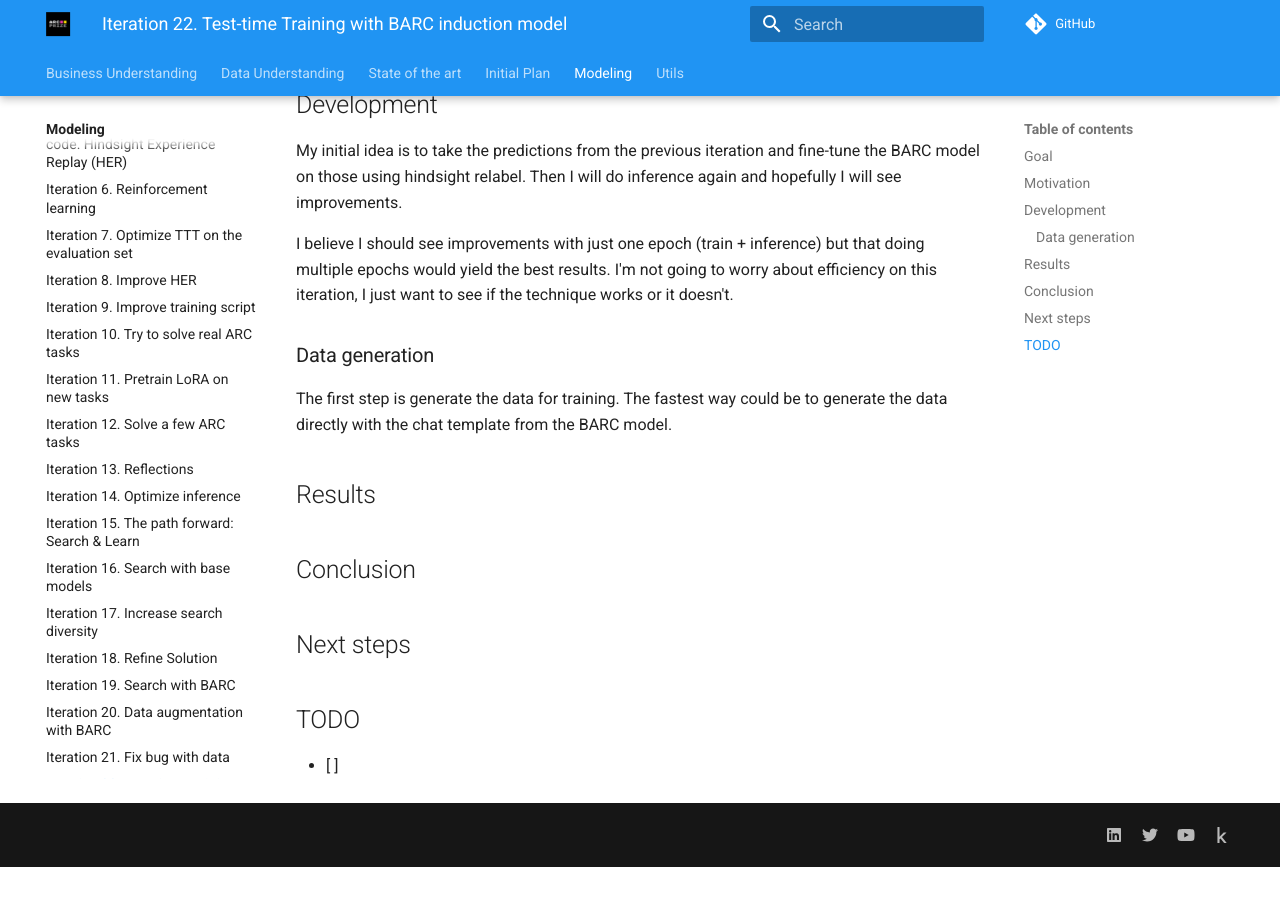
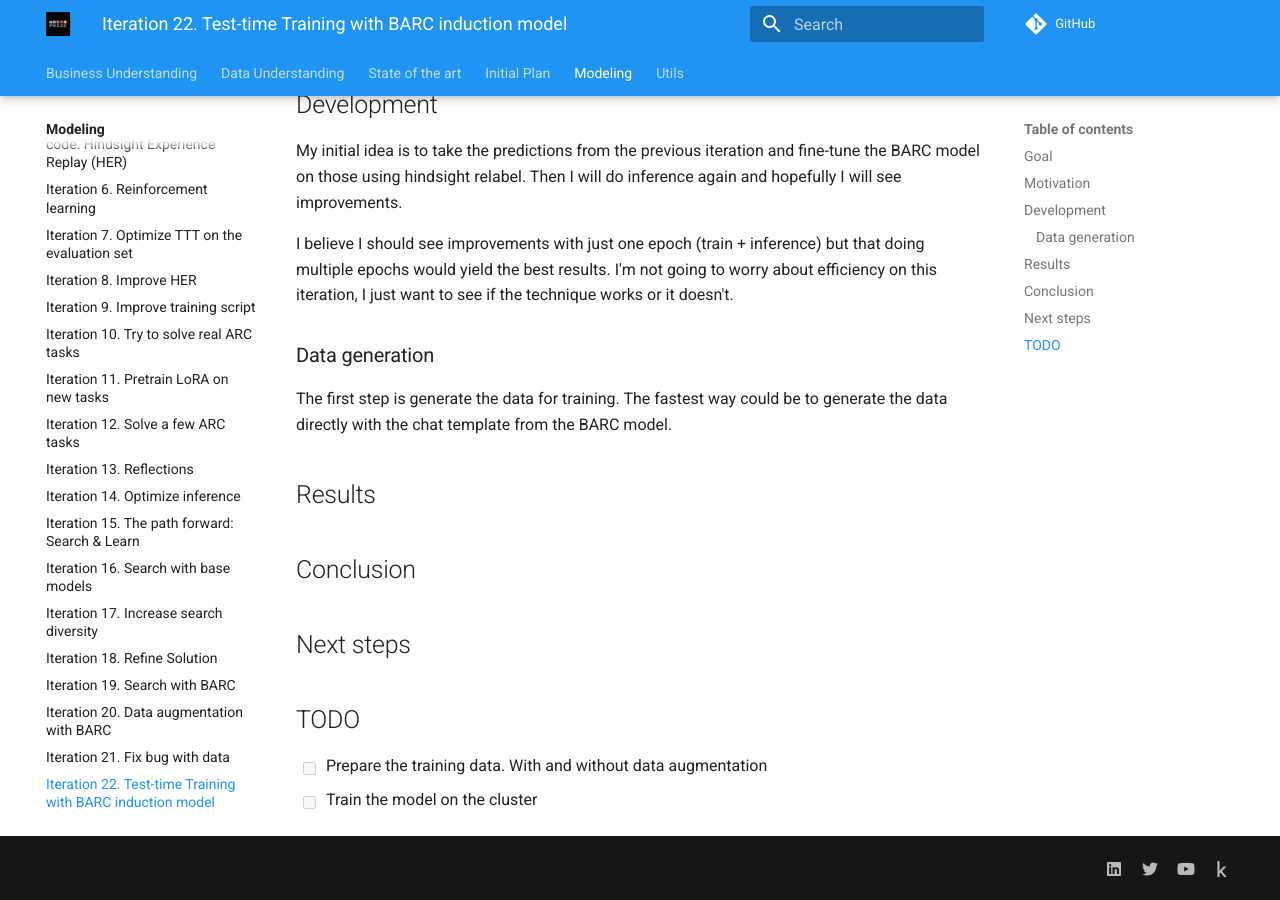
Before and after one commit to ironbar/arc25, an MkDocs documentation site: the page built from docs/modeling/Iteration_22_ttt_BARC.md, in a window 1280 px wide and 900 px high, scrolled down 583 px. Built offline with MkDocs 1.6.1 and Material for MkDocs 9.7.7, drawn with Linux system fonts in a browser that asks for light colours; comment, search, counter and statistics services are not loaded; before the commit the page ends 1450 px from its top, so only the background shows below that.

Commit message:
added TODO

```diff
--- a/docs/modeling/Iteration_22_ttt_BARC.md
+++ b/docs/modeling/Iteration_22_ttt_BARC.md
@@ -40,4 +40,5 @@
 
 ## TODO
 
-- [ ]
+- [ ] Prepare the training data. With and without data augmentation
+- [ ] Train the model on the cluster
```
